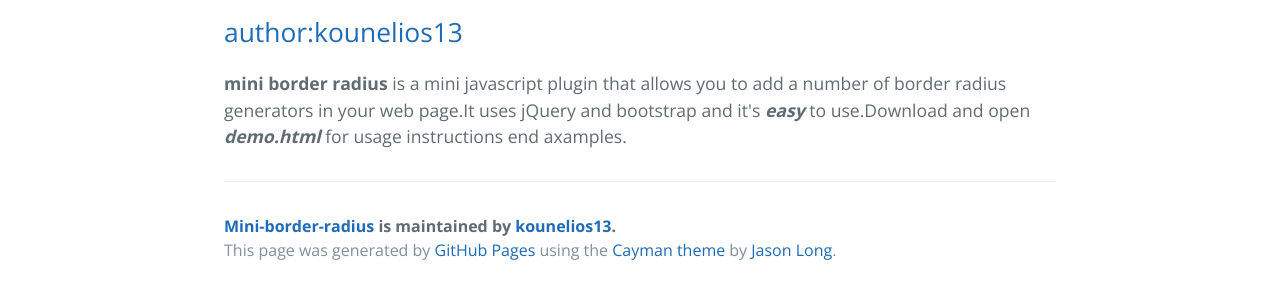
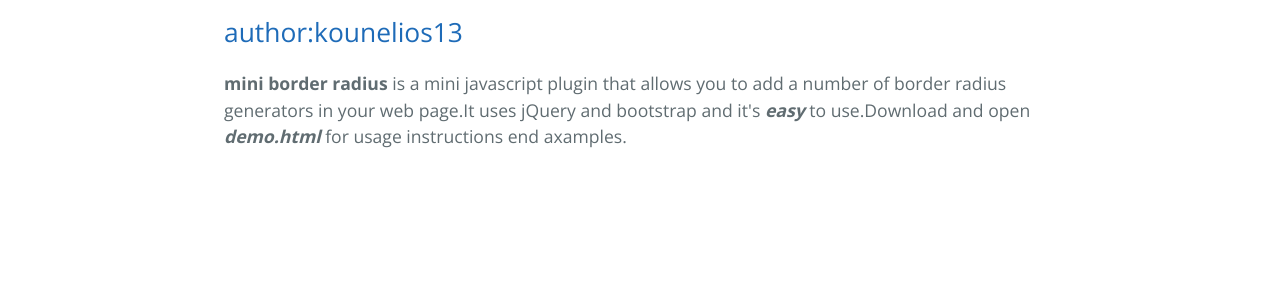
Before and after one commit to kounelios13/mini-border-radius, a plain HTML site: page index.html in a window 1280 px wide. Shown: the part 656-950 px from the top of the page. After the commit the page ends 855 px from the top, so only its background shows below. Drawn offline with nearby package versions, Linux system fonts and the light colour scheme.

Commit message:
updated page

```diff
--- a/index.html
+++ b/index.html
@@ -35,11 +35,7 @@
 
 <p><strong>mini border radius </strong> is a mini javascript plugin that allows you to add a number of border radius generators in your web page.It uses jQuery and bootstrap and it's <strong><em>easy</em></strong> to use.Download and open <strong><em>demo.html</em></strong> for usage instructions end axamples.</p>
 
-      <footer class="site-footer">
-        <span class="site-footer-owner"><a href="https://github.com/kounelios13/mini-border-radius">Mini-border-radius</a> is maintained by <a href="https://github.com/kounelios13">kounelios13</a>.</span>
 
-        <span class="site-footer-credits">This page was generated by <a href="https://pages.github.com">GitHub Pages</a> using the <a href="https://github.com/jasonlong/cayman-theme">Cayman theme</a> by <a href="https://twitter.com/jasonlong">Jason Long</a>.</span>
-      </footer>
 
     </section>
 
```
